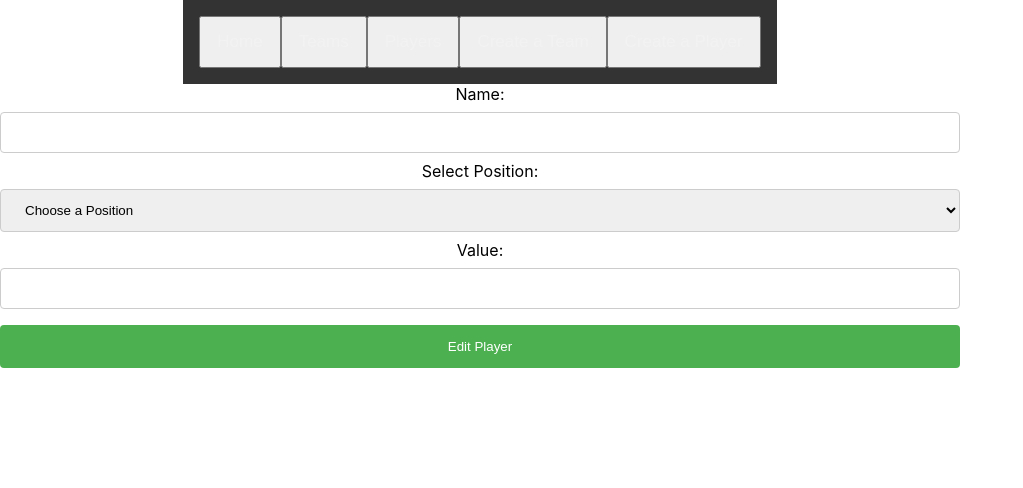
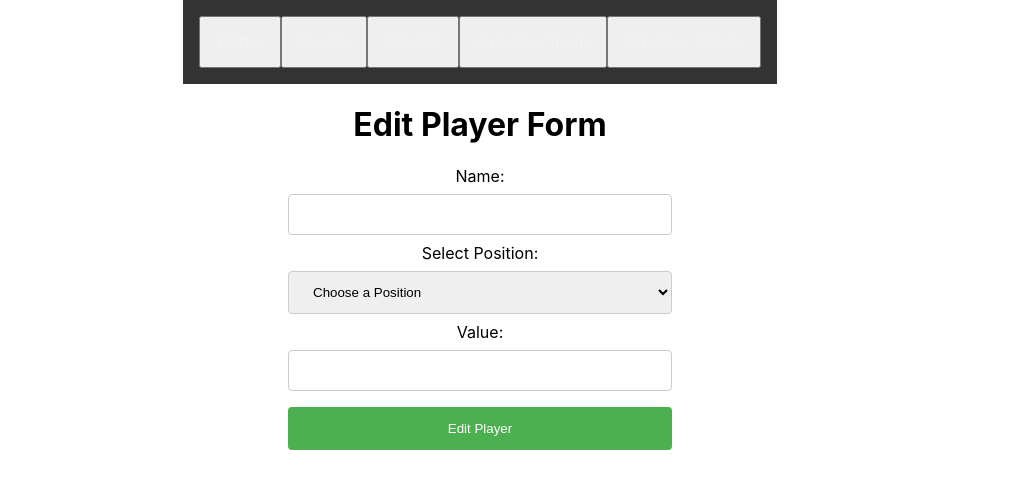
Before and after one commit to Jnorman2123/soccer-player-manager-project, a React (Create React App) app: page /players/1/edit in a window 1280 px wide. Shown: the top 488 px of the page, without its empty margins (0-1023 px from the left). Built offline with nearby package versions, Linux system fonts and the light colour scheme.

Commit message:
added css to all other forms

```diff
--- a/src/components/players/EditPlayerForm.js
+++ b/src/components/players/EditPlayerForm.js
@@ -40,7 +40,8 @@ s
     render() {
         return (
             <div>
-                <form onSubmit={this.handleSubmit}>
+                <h1>Edit Player Form</h1>
+                <form class='form' onSubmit={this.handleSubmit}>
                     <label>Name: </label>
                     <input name='name' type='text' onChange={this.handleChange} value={this.state.name}></input><br></br>
                     <label>
--- a/src/components/players/PlayerForm.js
+++ b/src/components/players/PlayerForm.js
@@ -30,8 +30,8 @@ s
     render() {
         return (
             <div>
-                <h3>Create a New Player</h3>
-                <form onSubmit={this.handleSubmit}>
+                <h1>Create a New Player</h1>
+                <form class='form' onSubmit={this.handleSubmit}>
                     <label>Name: </label>
                     <input name='name' type='text' onChange={this.handleChange} value={this.state.name}></input><br></br>
                     <label>
--- a/src/components/teams/EditTeamForm.js
+++ b/src/components/teams/EditTeamForm.js
@@ -41,7 +41,8 @@ class EditTeamForm extends Component {
     render() {
         return (
             <div>
-                <form onSubmit={this.handleSubmit}>
+                <h1>Edit Team Form</h1>
+                <form class='form' onSubmit={this.handleSubmit}>
                     <label>Name: </label>
                     <input type='text' name='name' onChange={this.handleChange} value={this.state.name}></input><br></br>
                     <label>
--- a/src/components/teams/TeamForm.js
+++ b/src/components/teams/TeamForm.js
@@ -30,7 +30,7 @@ s
     render() {
         return (
             <div>
-                <h3>Create a New Team</h3>
+                <h1>Create a New Team</h1>
                 <form class='form' onSubmit={this.handleSubmit}>
                     <label for='name'>Name: </label>
                     <input id='name' name='name' type='text' onChange={this.handleChange} value={this.state.name}></input>
```
